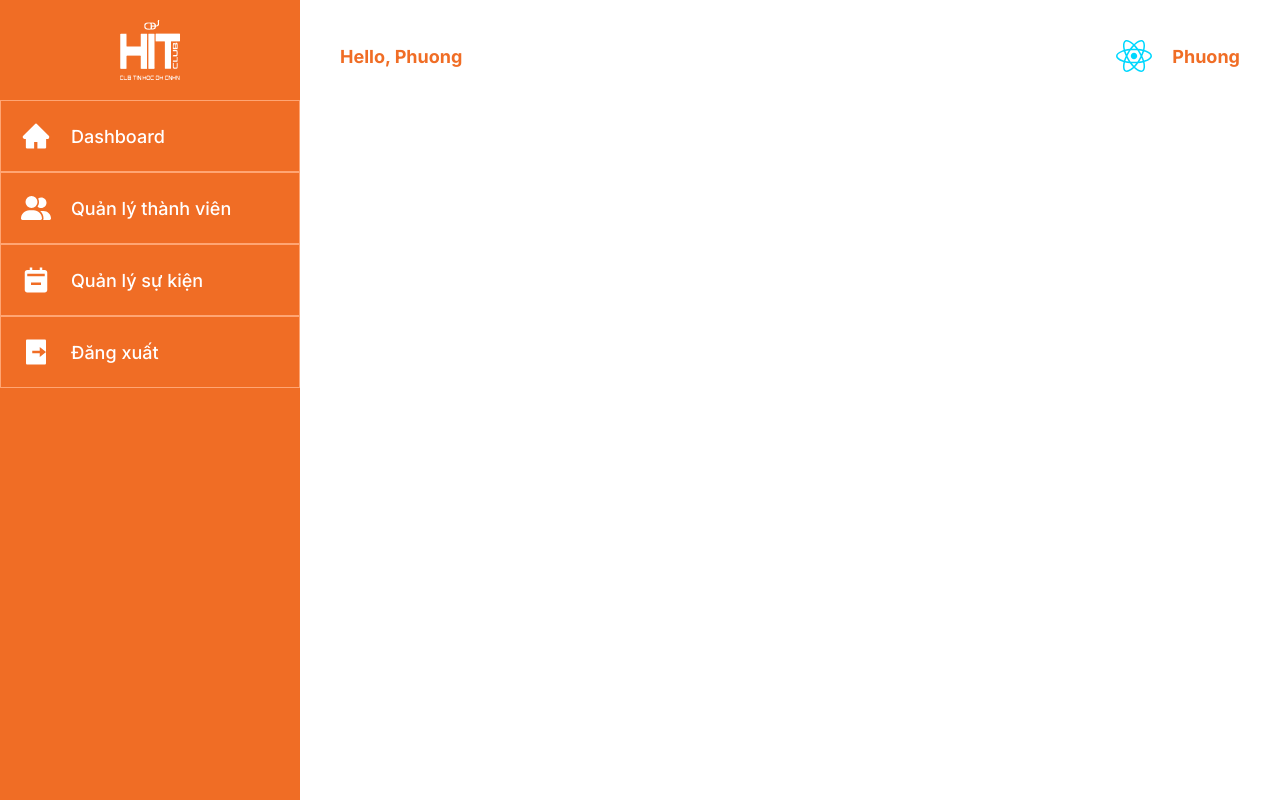
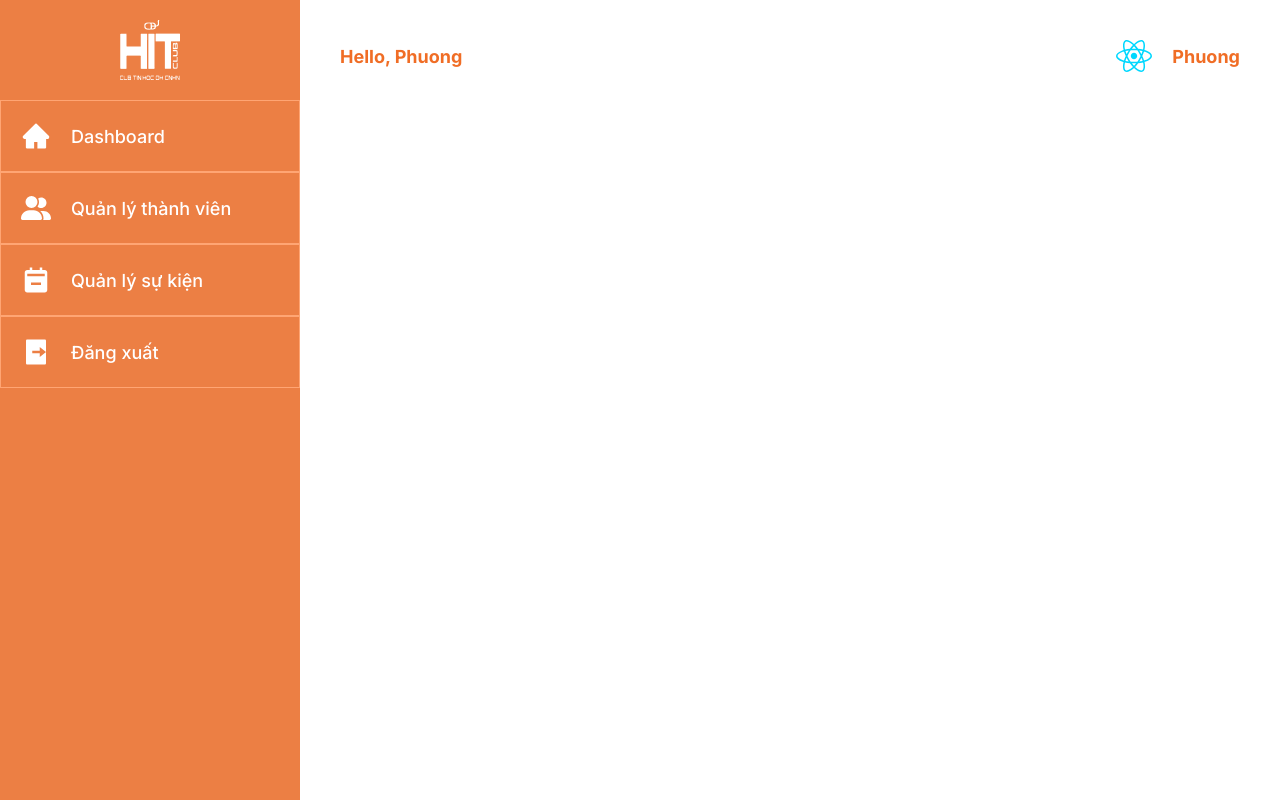
Before and after one commit to tungngth04/HIT-NETWORK, a React (Vite) app: page /admin in a window 1280 px wide. Built offline with nearby package versions, Linux system fonts and the light colour scheme.

Commit message:
✨feature: set color

```diff
--- a/src/components/admin/Sidebar/Sidebar.scss
+++ b/src/components/admin/Sidebar/Sidebar.scss
@@ -2,7 +2,7 @@
 .admin{
     &__sidebar{
         width: 300px;
-        background-color: style.$primary-color;
+        background-color: #ec7f44;
         color: white;
         height: 100vh;
         &__image{
```
